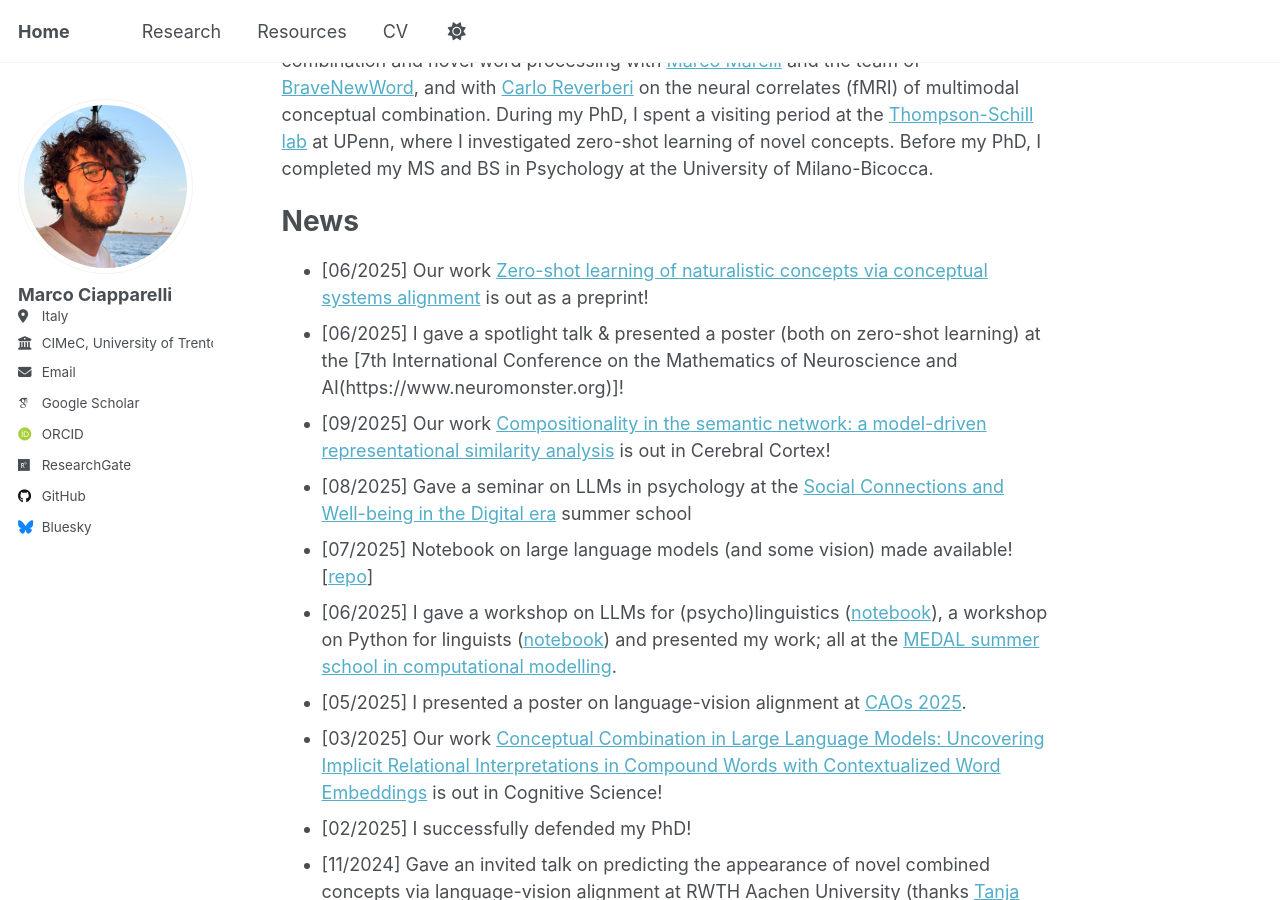
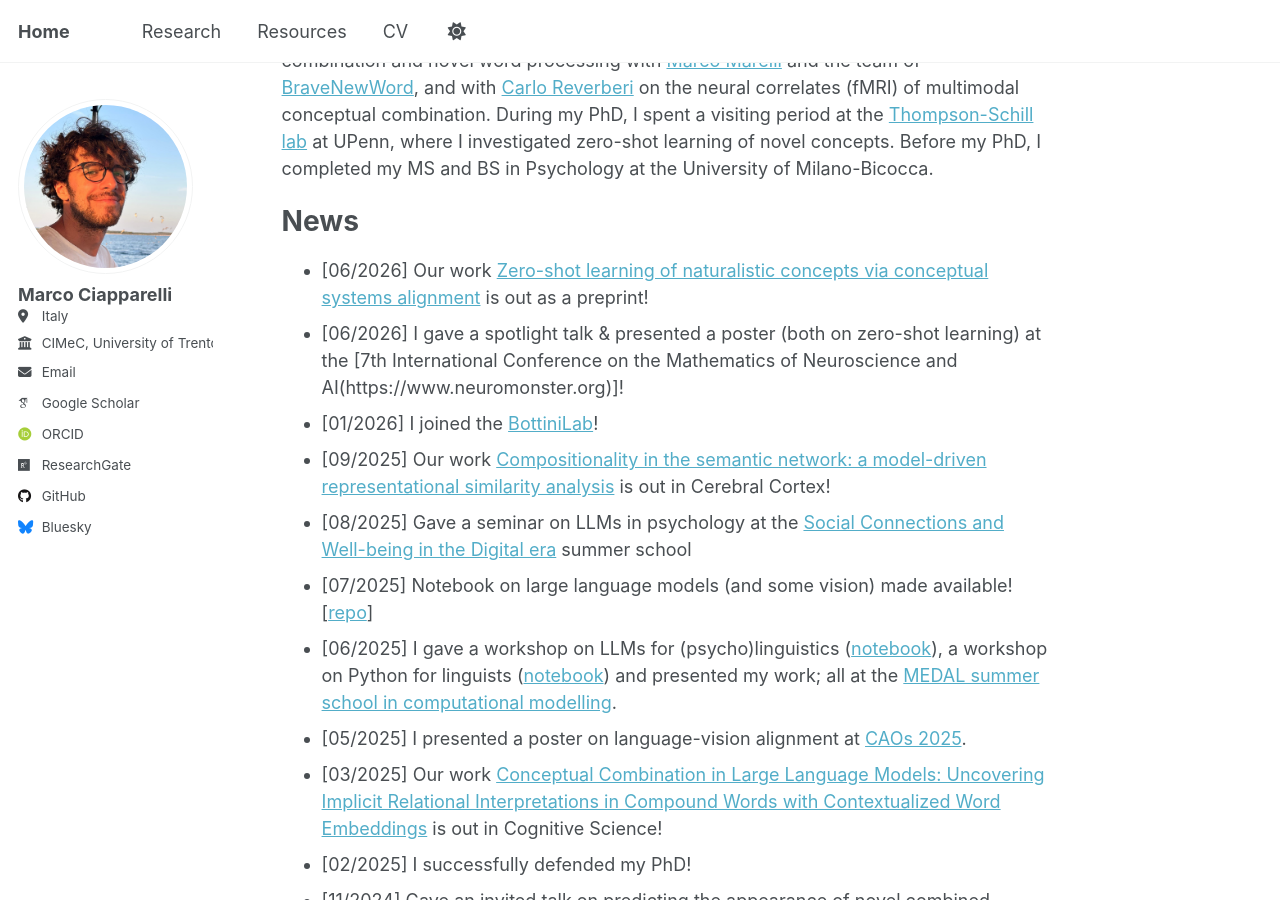
Before and after one commit to MarcoCiapparelli/MarcoCiapparelli.github.io, a Jekyll site: the page built from _pages/about.md, in a window 1280 px wide and 900 px high, scrolled down 378 px. Built offline with Jekyll 4.4.1, drawn with Linux system fonts in a browser that asks for light colours; some web fonts are replaced; a script that is not in the unit is left out.

Commit message:
Update about.md

```diff
--- a/_pages/about.md
+++ b/_pages/about.md
@@ -17,8 +17,9 @@ Before that, I received my PhD in Psychology, Linguistics and Cognitive Neurosci
 
 News
 ======
-*  [06/2025] Our work [Zero-shot learning of naturalistic concepts via conceptual systems alignment](https://osf.io/preprints/psyarxiv/4e8un_v1) is out as a preprint!
-*  [06/2025] I gave a spotlight talk & presented a poster (both on zero-shot learning) at the [7th International Conference on the Mathematics of Neuroscience and AI(https://www.neuromonster.org)]!
+*  [06/2026] Our work [Zero-shot learning of naturalistic concepts via conceptual systems alignment](https://osf.io/preprints/psyarxiv/4e8un_v1) is out as a preprint!
+*  [06/2026] I gave a spotlight talk & presented a poster (both on zero-shot learning) at the [7th International Conference on the Mathematics of Neuroscience and AI(https://www.neuromonster.org)]!
+*  [01/2026] I joined the [BottiniLab](http://www.bottinilab.com)!
 *  [09/2025] Our work [Compositionality in the semantic network: a model-driven representational similarity analysis](https://doi.org/10.1093/cercor/bhaf246) is out in Cerebral Cortex!
 *  [08/2025] Gave a seminar on LLMs in psychology at the [Social Connections and Well-being in the Digital era](https://cwde.lakecomoschool.org/) summer school
 *  [07/2025] Notebook on large language models (and some vision) made available! [[repo](https://github.com/MarcoCiapparelli/LLMs-for-psyling)]
```
